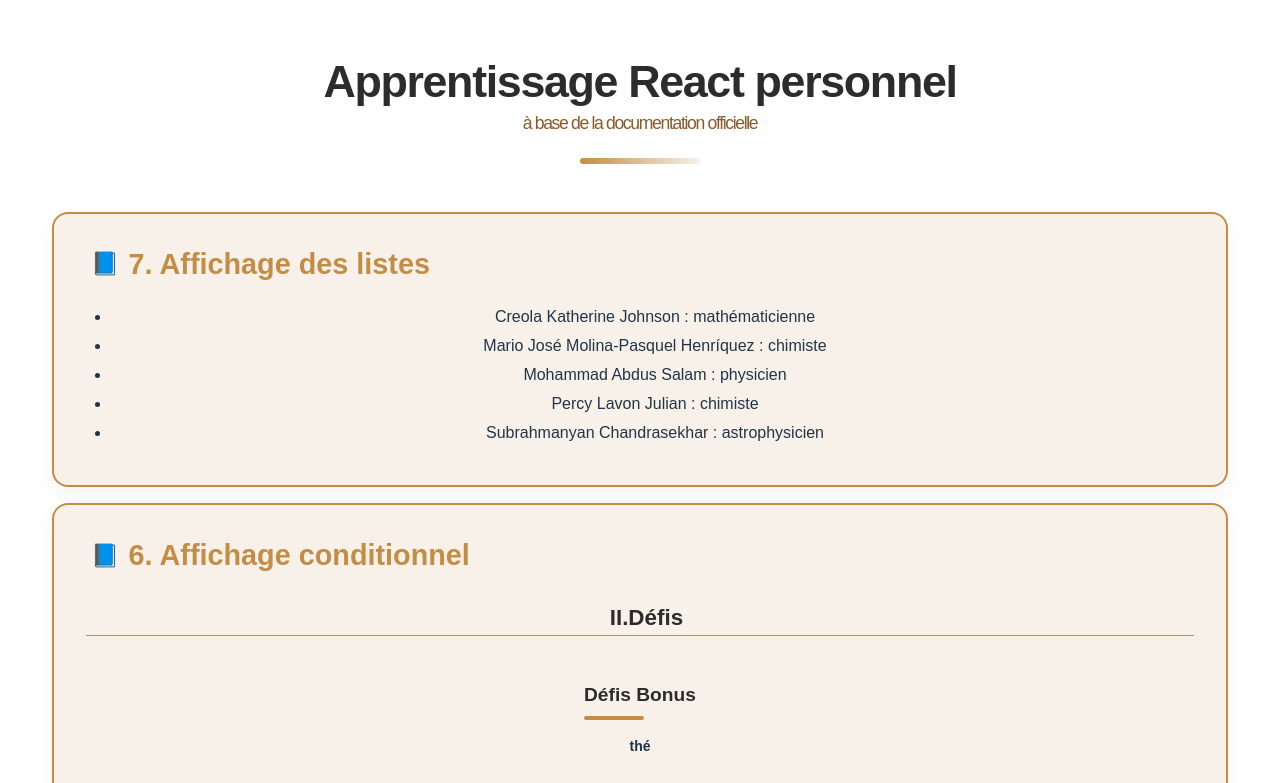
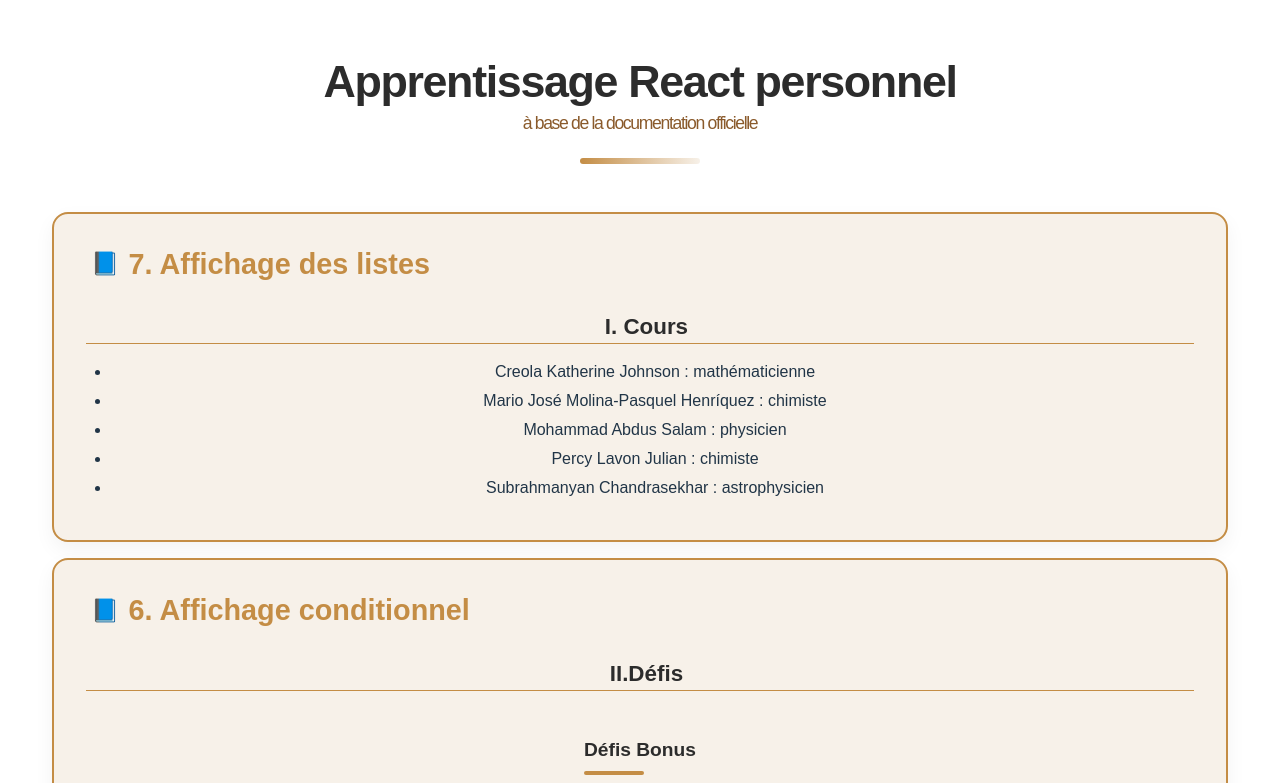
Before and after one commit to Patience-Kori1/auto-traning-react, a React (Vite) app: page / in a window 1280 px wide. Shown: the top 783 px of the page. Built offline with nearby package versions, Linux system fonts and the light colour scheme.

Commit message:
feat(ui-structure): Added lesson subtitle and prepared list component for future evolution - Introduced clearer visual hierarchy using lesson-title class - Wrapped <ul> inside a Fragment to anticipate component evolution

```diff
--- a/src/components/2_Describing_UI/7_Afficher_Des_Listes.jsx
+++ b/src/components/2_Describing_UI/7_Afficher_Des_Listes.jsx
@@ -5,7 +5,8 @@
 
    return(
     <>
-        <Affichage_Liste_Tableau_Données/>
+      <h3  className=  "lesson-title">I. Cours</h3>
+      <Affichage_Liste_Tableau_Données/>
     </>
    )
 }
--- a/src/components/2_Describing_UI/support_files/for_7/1_Affichage_Liste_Tableau_Données.jsx
+++ b/src/components/2_Describing_UI/support_files/for_7/1_Affichage_Liste_Tableau_Données.jsx
@@ -10,5 +10,9 @@
 
 export default function Affichage_Liste_Tableau_Données() {
   const listItems = people.map(person => <li>{person}</li>);
-  return <ul>{listItems}</ul>;
+  return (
+    <>
+      <ul>{listItems}</ul>
+    </>
+  );
 }
```
